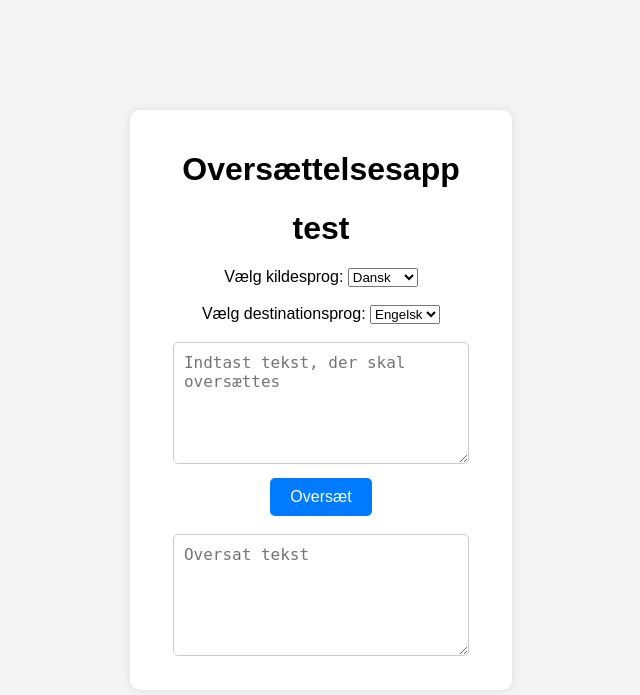
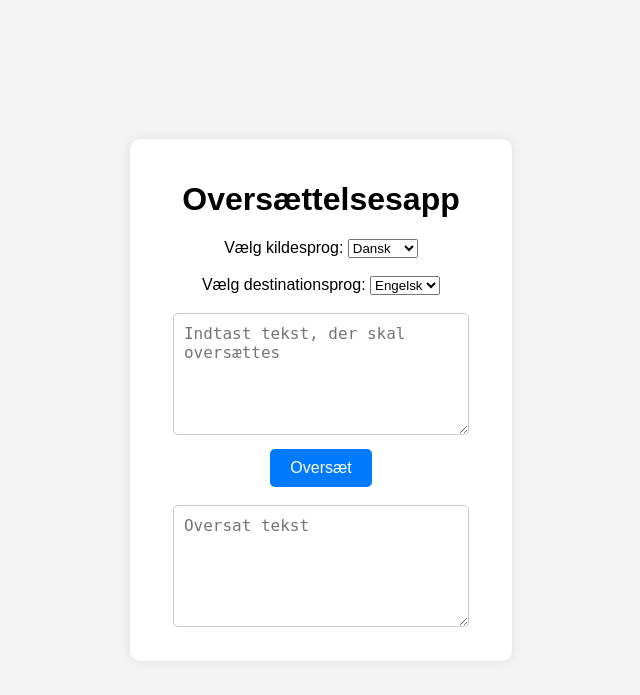
Before and after one commit to Djsteiner79/Translate, a Flask app: page / in a window 1280 px wide. Shown: the top 695 px of the page, without its empty margins (319-959 px from the left). Run offline with Flask 3, Linux system fonts and the light colour scheme; parts of the project's set-up code (start-up, migrations or seed data) failed here and were passed over.

Commit message:
Initial commit

```diff
--- a/templates/index.html
+++ b/templates/index.html
@@ -8,7 +8,7 @@
 </head>
 <body>
     <div class="container">
-        <h1>Oversættelsesapp</h1> <h1>test</h1>
+        <h1>Oversættelsesapp</h1>
         <label for="sourceLanguage">Vælg kildesprog:</label>
         <select id="sourceLanguage">
             <option value="da">Dansk</option>
```
